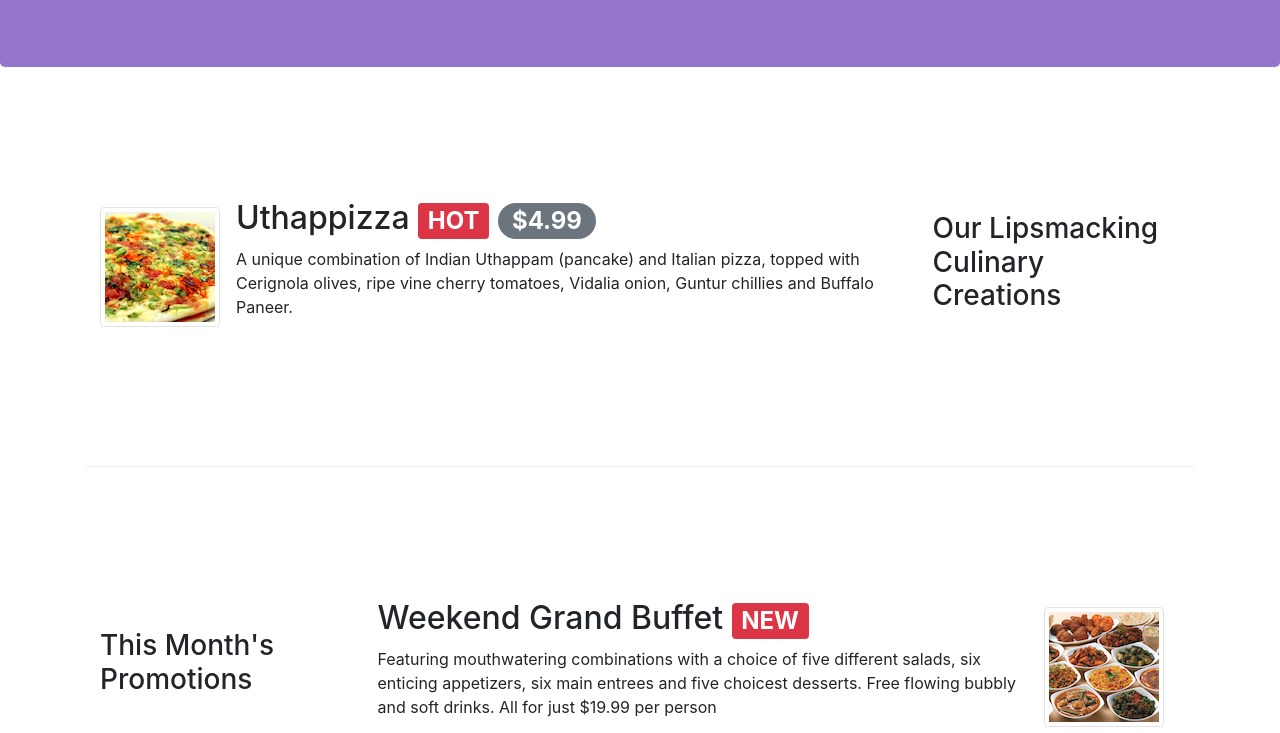
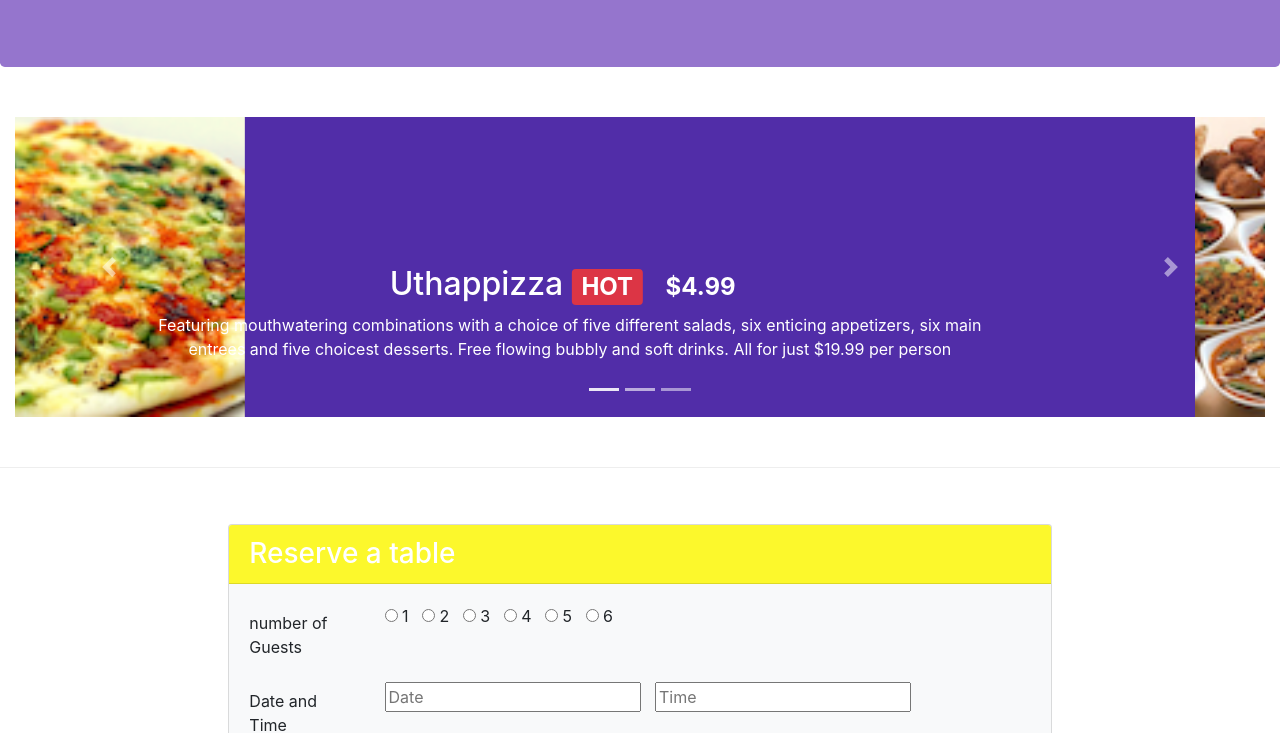
Before and after one commit to vish2001/conFusion, a website: page index.html in a window 1280 px wide. Shown: the part 267-1000 px from the top of the page. Drawn offline with nearby package versions, Linux system fonts and the light colour scheme.

Commit message:
carousel

```diff
--- a/css/style.css
+++ b/css/style.css
@@ -31,4 +31,17 @@ body{
 }
 .navbar-dark{
     background-color: #512da8;
+}.carousel {
+    background:#512DA8;
 }
+
+.carousel-item {
+  height: 300px;
+}
+
+.carousel-item img {
+    position: absolute;
+    top: 0;
+    left: 0;
+    min-height: 300px;
+}
--- a/index.html
+++ b/index.html
@@ -65,60 +65,32 @@
         </div>
     </header>
 
-    <div class="container">
-        <div class="row row-content align-items-center">
-            <div class="col-12 col-sm-4 order-sm-last col-md-3">
-                <h3>Our Lipsmacking Culinary Creations</h3>
-            </div>
-            <div class="col col-sm order-sm-first col-md">
-                <div class="media">
-                    <img class="d-flex mr-3 img-thumbnail align-self-center"
+        <div class="row row-content">
+            <div class="col">
+                <div id="mycarousel" class="carousel slide" data-ride="carousel">
+                    <div class="carousel-inner" role="listbox">
+                        <div class="carousel-item active">
+                            <img class="d-block img-fluid"
                                 src="img/uthappizza.png" alt="Uthappizza">
-                    <div class="media-body">
-                        <h2 class="mt-0">Uthappizza
-                        <span class="badge badge-danger">HOT</span>
-                        <span class="badge badge-pill badge-secondary">$4.99</span></h2>
-                        <p class="d-none d-sm-block">A unique combination of Indian Uthappam (pancake) and
-                            Italian pizza, topped with Cerignola olives, ripe vine
-                            cherry tomatoes, Vidalia onion, Guntur chillies and
-                            Buffalo Paneer.</p>
+                            <div class="carousel-caption d-none d-md-block">
+                                <h2>Uthappizza <span class="badge badge-danger">HOT</span> <span class="badge badge-pill badge-default">$4.99</span></h2>
+                                <p class="d-none d-sm-block">Featuring mouthwatering combinations with a choice of five different salads, six enticing appetizers, six main entrees and five choicest desserts. Free flowing bubbly and soft drinks. All for just $19.99 per person </p>
                             </div>
                         </div>
-
-            </div>
-        </div>
-        <div class="row row-content align-items-center">
-            <div class="col-12 col-sm-4 order-sm-first col-md-3">
-                <h3>This Month's Promotions</h3>
-            </div>
-            <div class="col col-sm order-sm-last col-md">
-                <div class="media">
-                    <div class="media-body">
-                        <h2 class="mt-0">Weekend Grand Buffet
+                        <div class="carousel-item">
+                            <img class="d-block img-fluid"
+                            src="img/buffet.png" alt="buffet">
+                            <div class="carousel-caption d-none d-md-block">
+                            <h2 >Weekend Grand Buffet
                                 <span class="badge badge-danger">NEW</span>
                                 </h2>
                                 <p class="d-none d-sm-block">Featuring mouthwatering combinations with a choice of five different salads, six enticing appetizers, six main entrees and five choicest desserts. Free flowing bubbly and soft drinks. All for just $19.99 per person </p>
                             </div>
-                    &nbsp; &nbsp; &nbsp;
-                    <img class="d-flex mr-3 img-thumbnail align-self-center"
-                    src="img/buffet.png" alt="buffet">
                         </div>
-
-            </div>
-        </div>
-
-
-
-
-        <div class="row row-content align-items-center">
-            <div class="col-12 col-sm-4 order-sm-last col-md-3">
-                <h3>Meet our Culinary Specialists</h3>
-            </div>
-            <div class="col col-sm col-md">
-                <div class="media">
-                    <img class="d-flex mr-3 img-thumbnail align-self-center"
-                            src="img/alberto.png" alt="Alberto Somayya">
-                    <div class="media-body">
+                        <div class="carousel-item">
+                            <img class="d-block img-fluid"
+                            src="img/alberto.png" alt="alberto">
+                            <div class="carousel-caption d-none d-md-block">
                                 <h2 class="mt-0">Alberto Somayya</h2>
                                 <h4>Executive Chef</h4>
                                 <p class="d-none d-sm-block">Award winning three-star Michelin chef with wide
@@ -128,9 +100,22 @@
                                     </p>
                             </div>
                         </div>
-
+                        <ol class="carousel-indicators">
+                            <li data-target="#mycarousel" data-slide-to="0" class="active"></li>
+                            <li data-target="#mycarousel" data-slide-to="1"></li>
+                            <li data-target="#mycarousel" data-slide-to="2"></li>
+                        </ol>
+                        <a class="carousel-control-prev" href="#mycarousel" role="button" data-slide="prev">
+                            <span class="carousel-control-prev-icon"></span>
+                        </a>
+                        <a class="carousel-control-next" href="#mycarousel" role="button" data-slide="next">
+                            <span class="carousel-control-next-icon"></span>
+                        </a>
                     </div>
                 </div>
+            </div>
+        </div>
+
         <div class="row row-content align-items-center" id="res">
           <div class=" col-12 col-sm-8 offset-2 mx-auto">
           <div class="card  bg-light">
```
Also changed, not shown: css/style2.css (line endings or trailing spaces). Lines whose indentation alone changed are shown as unchanged.
